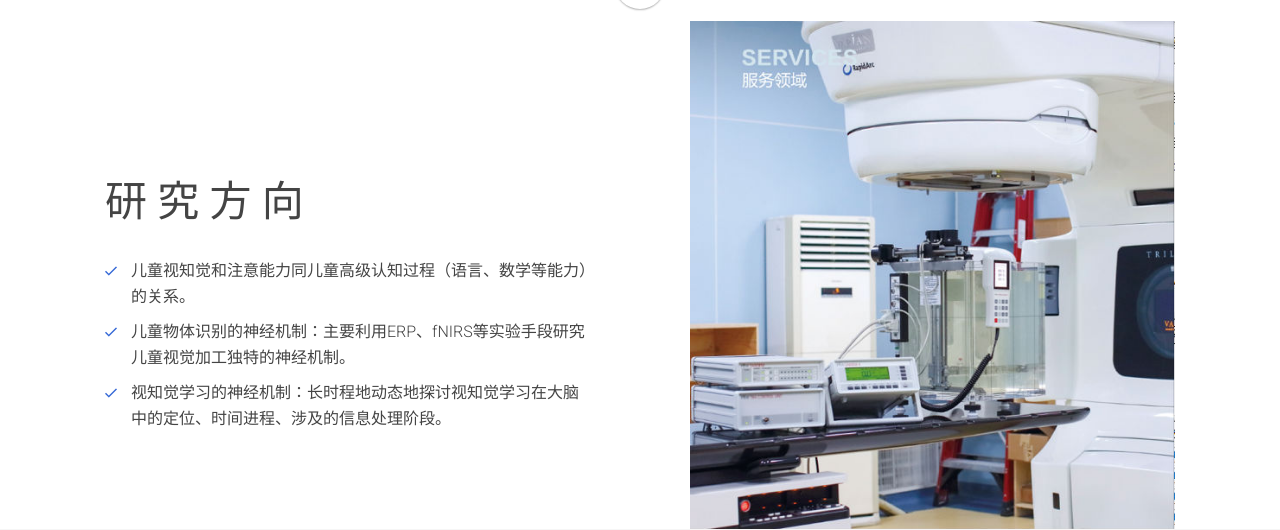
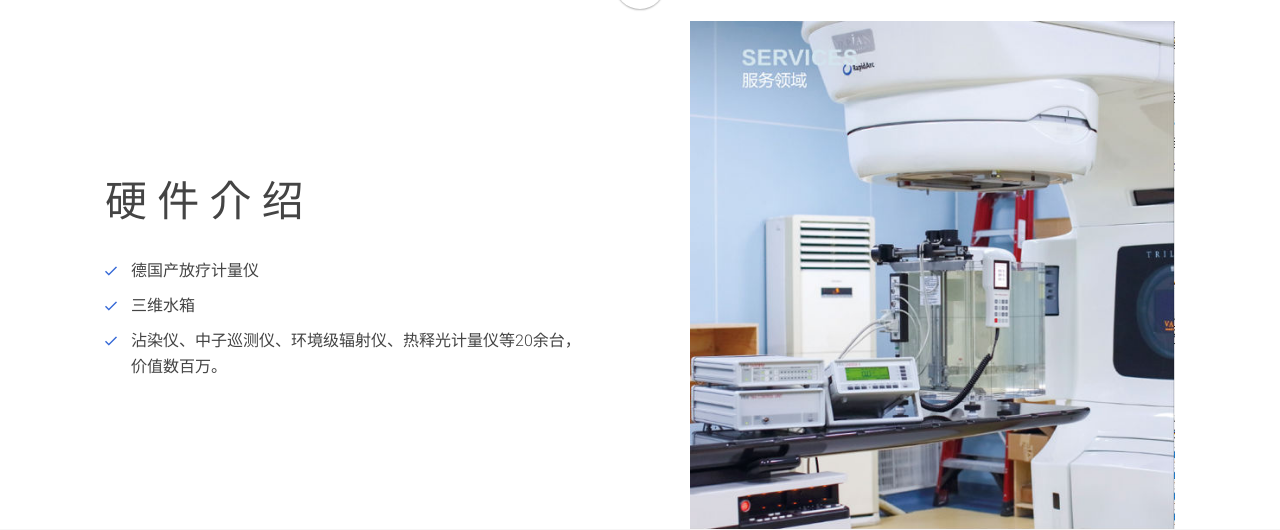
Before and after one commit to beizhongshashui/django_hnph, a Django app: page /hnph/ in a window 1280 px wide. Shown: the part 960-1490 px from the top of the page. Run offline with Django 3.2, Linux system fonts and the light colour scheme; some libraries are stand-ins or nearby versions; some web fonts are replaced.

Commit message:
设备介绍

```diff
--- a/django_hnph/templates/hnph/index.html
+++ b/django_hnph/templates/hnph/index.html
@@ -55,14 +55,14 @@
                         <div class="row no-margin padding-onlytop-lg">
                             <div class="col-md-6 padding-leftright-null">
                                 <div data-responsive="parent-height" data-responsive-id="about" class="text">
-                                    <h2 class="margin-bottom-null left">研 究 方 向</h2>
+                                    <h2 class="margin-bottom-null left">硬 件 介 绍</h2>
                                     <div class="padding-onlytop-sm">
                                         <!--<p class="margin-bottom grey">Lorem ipsum dolor sit amet, consectetur adipisicing elit, sed do eiusmod tempor incididunt ut labore et dolore magna aliqua. Ut enim ad minim veniam, quis nostrud exercitation ullamco laboris nisi ut aliquip ex ea commodo consequat. Duis</p>-->
                                         <ul class="styled">
-                                        <li>儿童视知觉和注意能力同儿童高级认知过程（语言、数学等能力）的关系。</li>
-                                        <li>儿童物体识别的神经机制：主要利用ERP、fNIRS等实验手段研究儿童视觉加工独特的神经机制。
+                                        <li>德国产放疗计量仪</li>
+                                        <li>三维水箱
                                         </li>
-                                        <li>视知觉学习的神经机制：长时程地动态地探讨视知觉学习在大脑中的定位、时间进程、涉及的信息处理阶段。
+                                        <li>沾染仪、中子巡测仪、环境级辐射仪、热释光计量仪等20余台，价值数百万。
                                         </li>
                                         </ul>
 {#                                        <a href="#" class="btn-pro">更多内容</a>#}
```
